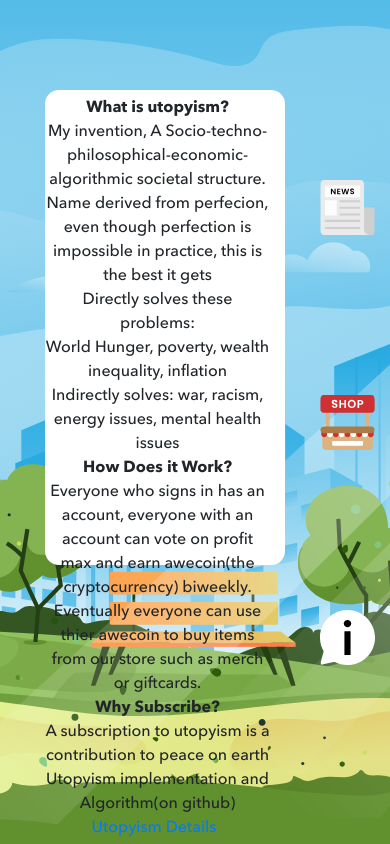
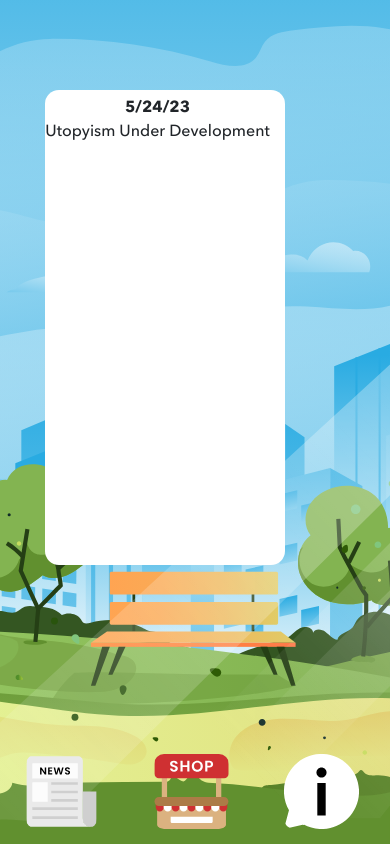
Before and after one commit to RubenMarket/AmazingAlgorithm, a Flask app: page /info in a window 390 px wide. Run offline with Flask 2, Linux system fonts and the light colour scheme; parts of the project's set-up code (start-up, migrations or seed data) failed here and were passed over; some libraries are stand-ins or nearby versions.

Commit message:
-updated look

```diff
--- a/FlaskApp/static/css/responsive.css
+++ b/FlaskApp/static/css/responsive.css
@@ -79,7 +79,7 @@
         font-size: 23px;
     }
     .pricing-table .middle {
-        height: 75px;
+        /* height: 100px; */
     }
     .create-modal-main {
         padding: 95px 0 0 0;
@@ -96,12 +96,12 @@
         padding-left: 20px;
     }
     .create-modal form .form-group {
-        margin-bottom: 15px;
+        /* margin-bottom: 15px; */
     }
     .create-modal.shop-product {
         margin-bottom: 35px;
         width: 88%;
-        margin-left: 3%;
+        /* margin-left: 3%; */
         padding: 5px 15px 10px 0;
     }
     h4.product-price{
@@ -161,7 +161,7 @@
         /* padding-bottom: 70px */
     }
     .pricing-table .middle {
-        height: 80px;
+        /* height: 80px; */
     }
     header {
         padding: 15px 0;
@@ -224,9 +224,6 @@
     .create-modal-main {
         padding: 90px 0 0 0;
     }
-    .create-modal.shop-product {
-        margin-left: 2%;
-    }
     .create-modal.shop-product form {
         max-width: 235px;
     }
@@ -274,7 +271,7 @@
         padding: 15px 0;
     }
     .pricing-table .middle {
-        height: 50px;
+        /* height: 50px; */
     }
     .news-banner-inner {
         height: calc(100%);
@@ -288,14 +285,13 @@
         font-size: 12px;
     }
     .create-modal.shop-product {
-        margin-left: 2%;
         width: 84%;
     }
     .create-modal.info-setting form {
         max-width: 85%;
     }
     .create-modal.info-setting {
-        margin-left: 46px;
+        /* margin-left: 46px; */
         width: 77%;
     }
     .create-modal.awe-membership {
--- a/FlaskApp/static/css/style.css
+++ b/FlaskApp/static/css/style.css
@@ -321,15 +321,18 @@ header{
 .pricing-table .row{
     align-items: flex-end;
 }
+
+
 .pricing-table {
     width: 100%;
     position: fixed;
     bottom: 0;
+    /* height:  100px; */
     /* hidden voting box */
-    display: none;
+    /* display: none; */
     }
 .pricing-box{
-    background: #f8f9fa;
+    /* background: #f8f9fa; */
     filter: drop-shadow(0px 2px 18px rgba(0, 0, 0, 0.1));
     border-radius: 21px 21px 0 0;
     text-align: center;
@@ -341,9 +344,11 @@ header{
 .pricing-box a{
     padding: 15px 0;
     display: flex;
-    height: 100%;
     align-items: center;
     justify-content: center;
+}
+.pricing-box a img{
+    height: 75px;
 }
 .pricing-box span{
     color: #242F40;
@@ -360,14 +365,11 @@ header{
 .pricing-table .middle{
     position: relative;
     z-index: 100;
-    height:  100px;
+
 }
-.pricing-table .middle .pricing-box{
-    border-radius: 21px 21px 0 0;
-}
-.pricing-table .middle .pricing-box a{
+/* .pricing-table .middle .pricing-box a{
     padding: 15px 0;
-}
+} */
 .pricing-box .tag{
     background-color: #FFB34B;
     border-radius: 1.74px;
@@ -383,9 +385,6 @@ header{
     font-weight: bold;
     text-transform: uppercase;
     margin: 0 auto;
-}
-.pricing-table .col-last .pricing-box{
-    border-radius: 21px 21px 0 0;
 }
 
 .newsbox{
--- a/FlaskApp/templates/info.html
+++ b/FlaskApp/templates/info.html
@@ -30,60 +30,45 @@
         </header>
         <section class="news-banner shop-banner">
             <div class="news-banner-inner">
-                <div class="navigation">
-                    <ul>
-                        <li>
-                            <a href="{{ url_for('news') }}">
-                                <img src="{{ url_for('static',filename='images/news-icon.svg') }}" alt=""/>
-                            </a>
-                        </li>
-                        <li>
-                            <a href="{{ url_for('shop') }}">
-                                <img src="{{ url_for('static',filename='images/shop-icon.svg') }}" alt=""/>
-                            </a>
-                        </li>
-                        <li>
-                            <a href="{{ url_for('info') }}">
-                                <img src="{{ url_for('static',filename='images/info-icon.svg') }}" alt=""/>
-                            </a>
-                        </li>
-                    </ul>
-                </div>
                 <div class="create-modal-main shop-main">
                     <div class="create-modal shop-product">
                         <div class="content-area">
-                           <p><strong> What is utopyism?</strong></p>
+                            <p><strong> 5/24/23</strong></p>
 
-<p>My invention, A Socio-techno-philosophical-economic-algorithmic societal structure. Name derived from perfecion, even though perfection is impossible in practice, this is the best it gets</p>
-</p>
-Directly solves these problems:
-</p>
-<p>
-World Hunger, poverty, wealth inequality, inflation
-</p>
-<p>
-Indirectly solves: war, racism, energy issues, mental health issues
-</p>
-<strong>How Does it Work?</strong>
- <p>
-Everyone who signs in has an account, everyone with an account can vote on profit max and earn awecoin(the cryptocurrency) biweekly. Eventually everyone can use thier awecoin to buy items from our store such as merch or giftcards.
-</p>
-</p>
-<strong>Why Subscribe?</strong>
- <p>
-A subscription to utopyism is a contribution to peace on earth
- </p>
- <p>
-Utopyism implementation and Algorithm(on github)
-</p>
-<p><a href="https://github.com/RubenMarket/Utopyism">Utopyism Details</a></p>
-</p>
+                            <p>Utopyism Under Development</p>
+                            </p>
 
                         </div>
 
                     </div>
                 </div>
+                <div class="pricing-table">
+                    <div class="row no-gutters">
+                        <div class="col">
+                            <div class="pricing-box">
+                                <a href="{{ url_for('news') }}">
+                                    <img src="{{ url_for('static',filename='images/news-icon.svg') }}" alt=""/>
 
+                                </a>
+                            </div>
+                        </div>
+                        <div class="col middle">
+                            <div class="pricing-box">
+                                <a href="{{ url_for('shop') }}">
+                                    <img src="{{ url_for('static',filename='images/shop-icon.svg') }}" alt=""/>
+
+                                </a>
+                            </div>
+                        </div>
+                        <div class="col col-last">
+                            <div class="pricing-box">
+                                <a href="{{ url_for('info') }}">
+                                    <img src="{{ url_for('static',filename='images/info-icon.svg') }}" alt=""/>
+
+                                </a>
+                            </div>
+                        </div>
+                    </div>
             </div>
         </section>
         {% endblock %}
```
Also changed, not shown: FlaskApp/templates/home.html (+9 -28 lines), FlaskApp/templates/news.html (+52 -23 lines), FlaskApp/templates/shop.html (+26 -19 lines).
